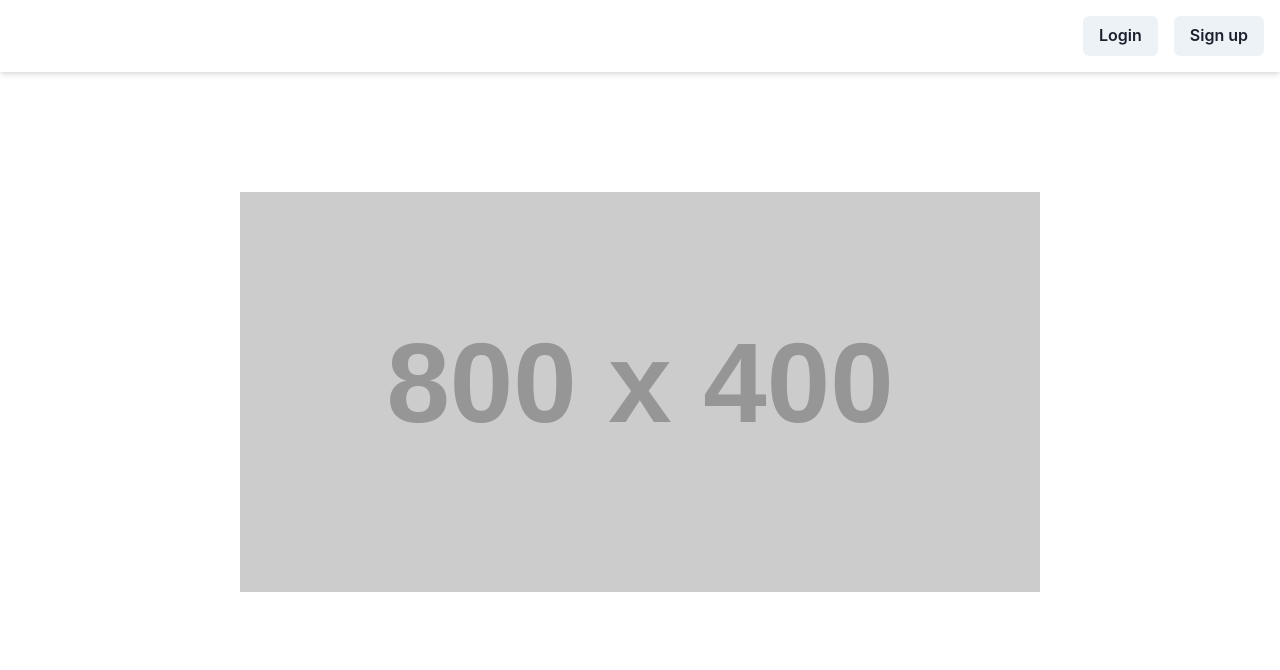
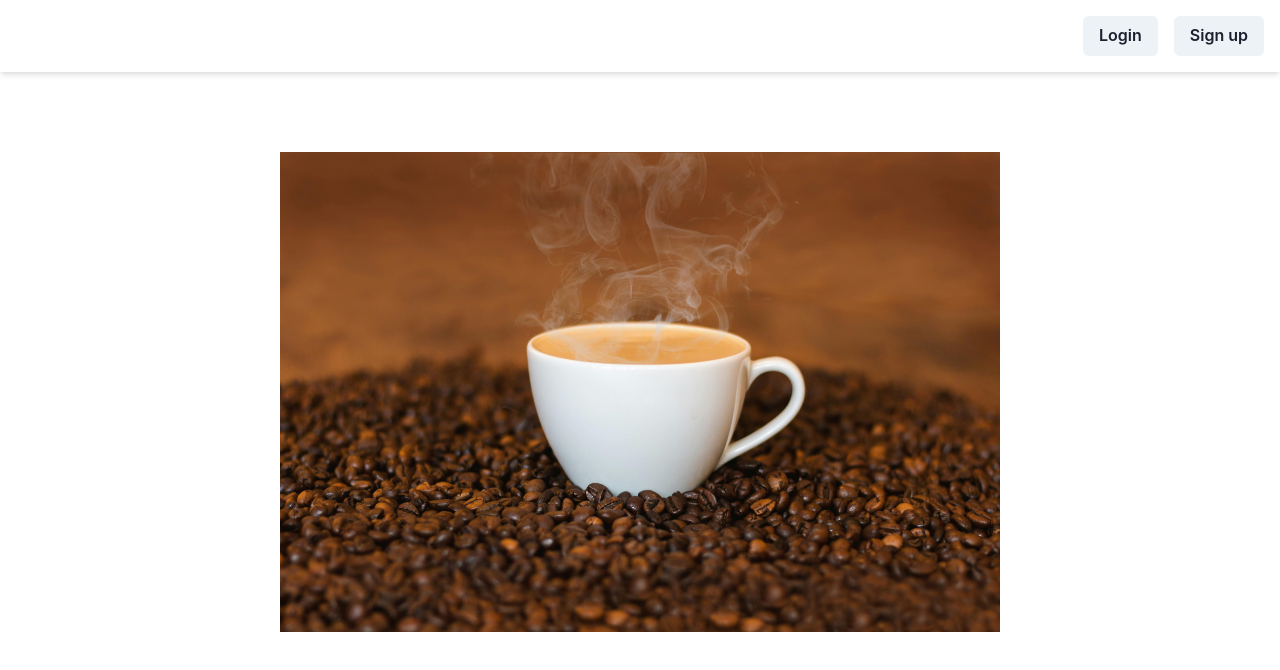
Before and after one commit to DonVito1982/lollipop-drinks-fe, a React (Create React App) app: page / in a window 1280 px wide. Shown: the top 670 px of the page. Built offline with nearby package versions, Linux system fonts and the light colour scheme.

Commit message:
Add local image

```diff
--- a/src/components/UnauthenticatedView.jsx
+++ b/src/components/UnauthenticatedView.jsx
@@ -1,5 +1,6 @@
 import { Box, Button, Flex, Image, useDisclosure } from "@chakra-ui/react";
 import AuthModal from "./AuthModal";
+import welcomeImage from "../assets/welcome.jpeg"
 
 function UnauthenticatedView({ setUser }) {
   const {
@@ -25,7 +26,7 @@ function UnauthenticatedView({ setUser }) {
 
       <Flex justify="center" align="center" height="80vh">
         <Image
-          src="https://via.placeholder.com/800x400"
+          src={welcomeImage}
           alt="Welcome image"
           maxH="60vh"
         />
```
Also changed, not shown: src/assets/welcome.jpeg (added).
